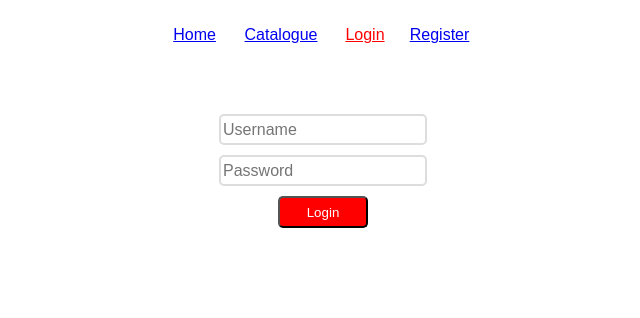
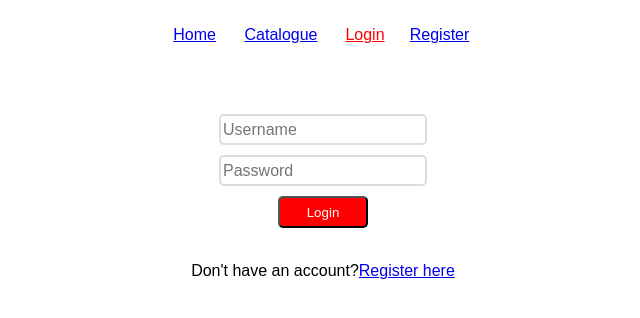
Before and after one commit to elizabethxwu/206Project, a plain HTML site: page login.html in a window 1280 px wide. Shown: the whole page, without its empty margins (317-957 px from the left). Drawn offline with Linux system fonts and the light colour scheme.

Commit message:
login.html needed a registration link

```diff
--- a/login.html
+++ b/login.html
@@ -24,7 +24,8 @@
       <form role="form" action="cgi-bin/login.cgi" method="post">
           <input type="text" placeholder="Username" name="username" style="border: 2px solid #ddd; border-radius: 5px; width:200px; font-size: 100%; height: 25px; margin-bottom:10px"><br>
           <input type="password" placeholder="Password" name="password" style="border: 2px solid #ddd; border-radius: 5px; width:200px; font-size: 100%; height: 25px; margin-bottom:10px"><br>
-          <button type="submit" style="background-color: #FF0000;color: white; padding: 0.5em 2em; border-radius: 5px;">Login</button>
+          <button type="submit" style="background-color: #FF0000;color: white; padding: 0.5em 2em; border-radius: 5px;">Login</button>  <br><br>
+          <p>Don't have an account?<a href="../signup.html">Register here</a></p>
       </form>
 
 </center>
```
